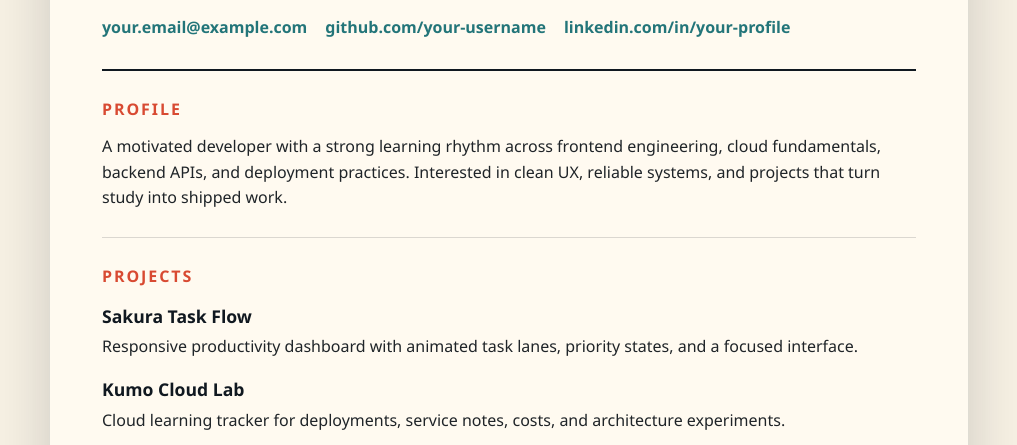
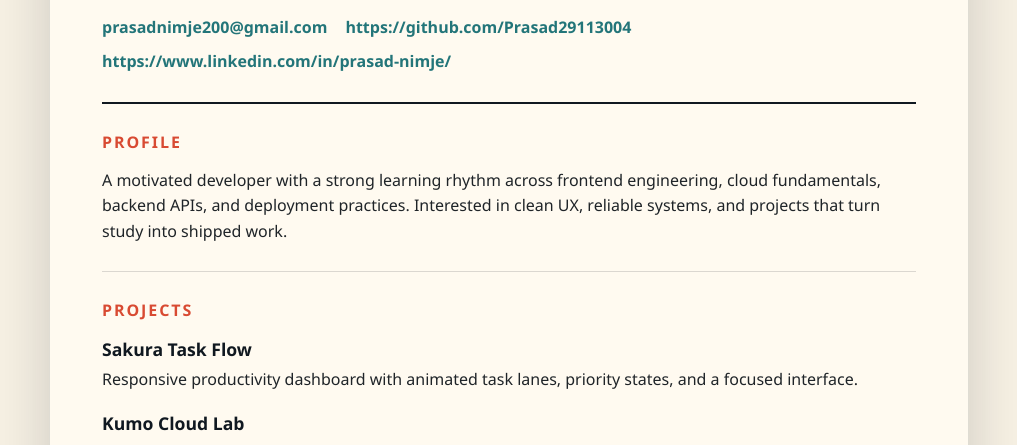
Before and after one commit to Prasad29113004/sakura-portfolio, a website: page resume.html in a window 1280 px wide. Shown: the part 312-757 px from the top of the page, without its empty margins (131-1148 px from the left). Drawn offline with Linux system fonts and the light colour scheme.

Commit message:
Update contact information in resume.html

```diff
--- a/resume.html
+++ b/resume.html
@@ -15,9 +15,9 @@
       <h1>Prasad Nimje</h1>
       <p>Cloud-focused web developer building responsive interfaces, API-backed products, and practical deployment workflows.</p>
       <div class="resume-contact">
-        <span>your.email@example.com</span>
-        <span>github.com/your-username</span>
-        <span>linkedin.com/in/your-profile</span>
+        <span>prasadnimje200@gmail.com</span>
+        <span>https://github.com/Prasad29113004</span>
+        <span>https://www.linkedin.com/in/prasad-nimje/</span>
       </div>
     </header>
 
```
